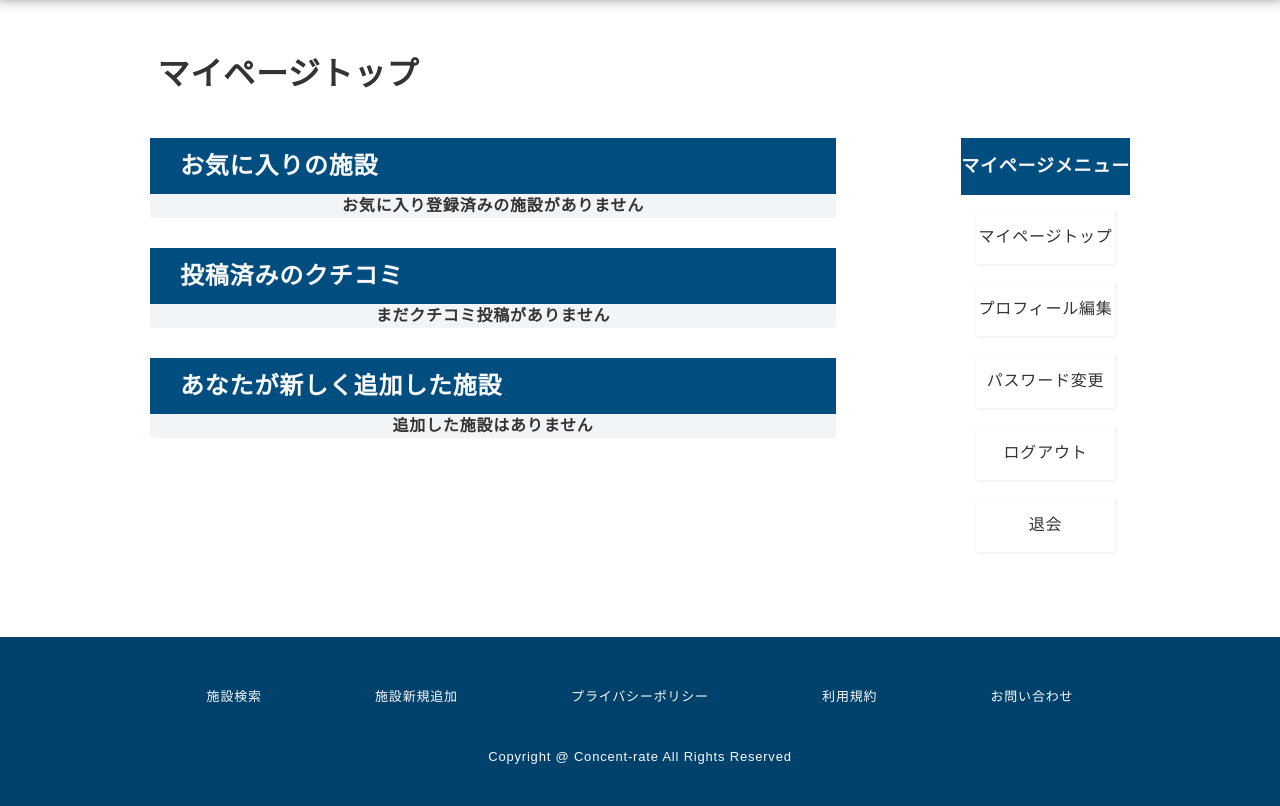
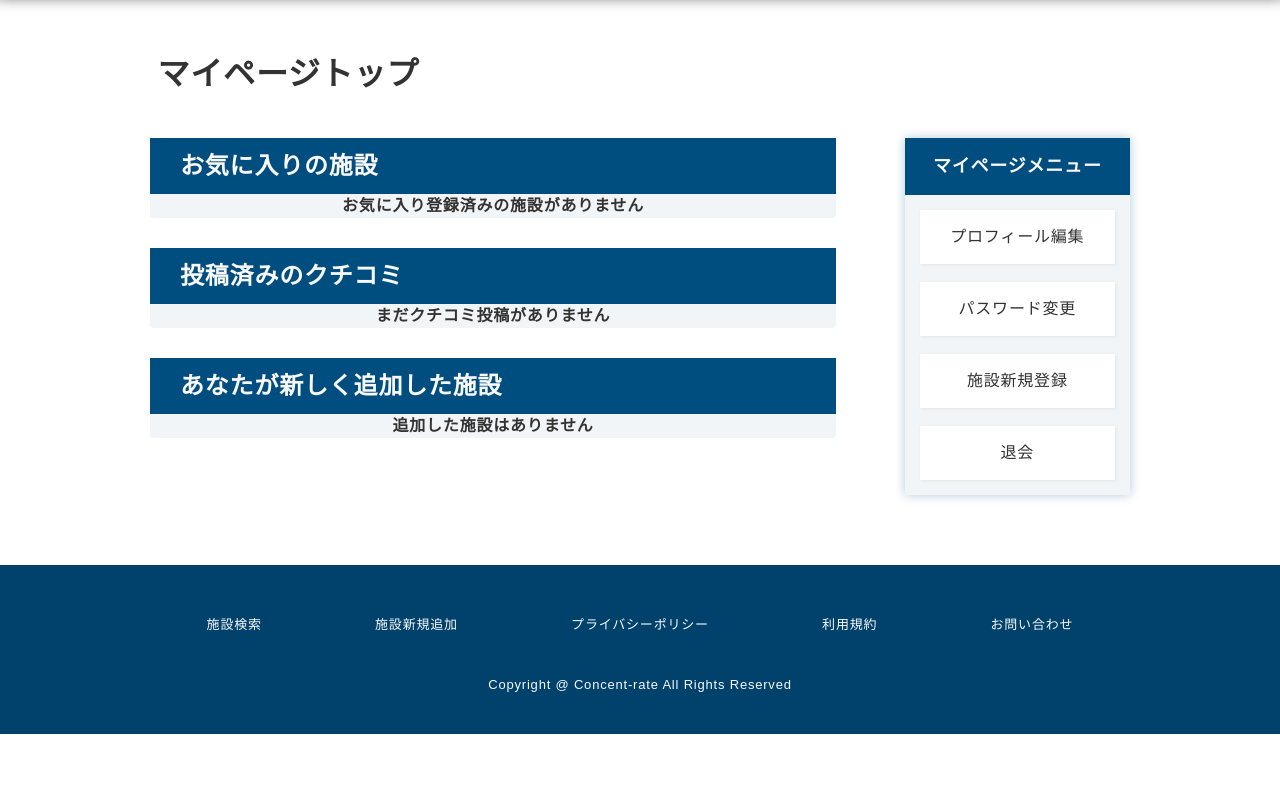
Before and after one commit to TsutomuOikawa/Review-site_personal-PJ, a PHP site: page /Concent-rate/mypage.php in a window 1280 px wide. Shown: the part 60-866 px from the top of the page. After the commit the page ends 794 px from the top, so only its background shows below. Run offline with PHP 8.4, Linux system fonts and the light colour scheme; the visitor is signed in with stand-in values (Sample User, id 1); data that the repository does not hold is empty; some libraries are stand-ins or nearby versions.

Commit message:
change:サイドバーメニューの変更

```diff
--- a/sidebarRight.php
+++ b/sidebarRight.php
@@ -1,12 +1,11 @@
 <!--　右サイドバー　-->
-  <aside id="sidebar" class="baseColor">
-    <p class="sidebar_title subTitle--visual">マイページメニュー</p>
+  <aside id="sidebar" class="sidebar sidebar--right">
+    <p class="sidebar_title">マイページメニュー</p>
     <nav class="sidebar_contents">
       <ul>
-        <li class="sidebar_listItem"><a href="mypage.php" class="link--full sidebar_link --hoverFlow">マイページトップ</a></li>
         <li class="sidebar_listItem"><a href="profileEdit.php" class="link--full sidebar_link --hoverFlow">プロフィール編集</a></li>
         <li class="sidebar_listItem"><a href="passChange.php" class="link--full sidebar_link --hoverFlow">パスワード変更</a></li>
-        <li class="sidebar_listItem"><a href="logout.php" class="link--full sidebar_link --hoverFlow">ログアウト</a></li>
+        <li class="sidebar_listItem"><a href="institutionRegi.php" class="link--full sidebar_link --hoverFlow">施設新規登録</a></li>
         <li class="sidebar_listItem"><a href="withdrawal.php" class="link--full sidebar_link --hoverFlow">退会</a></li>
       </ul>
     </nav>
```
